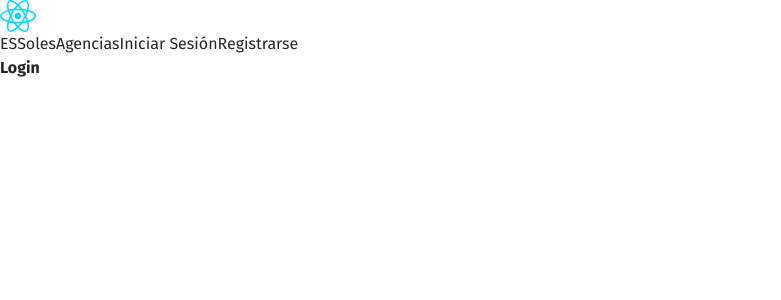
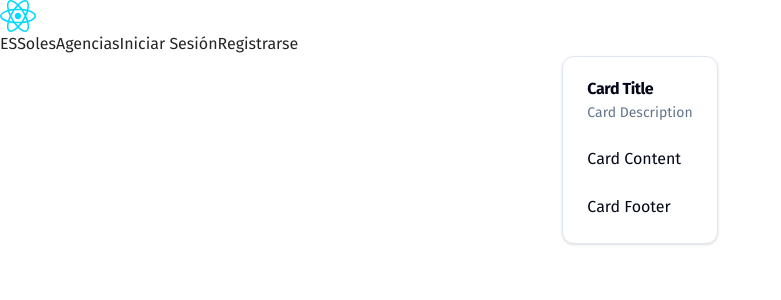
Before and after one commit to heblopez/front-explora-peru, a React (Vite) app: page /login in a window 1280 px wide. Shown: the top 300 px of the page, without its empty margins (0-781 px from the left). Built offline with nearby package versions, Linux system fonts and the light colour scheme.

Commit message:
feat: :sparkles: Added Login Page

```diff
--- a/src/pages/Login.tsx
+++ b/src/pages/Login.tsx
@@ -1,5 +1,29 @@
+import {
+  Card,
+  CardHeader,
+  CardContent,
+  CardDescription,
+  CardTitle,
+  CardFooter
+} from '@/components/ui/card'
+
 function Login() {
-  return <h1>Login</h1>
+  return (
+    <main className='flex justify-center'>
+      <Card>
+        <CardHeader>
+          <CardTitle>Card Title</CardTitle>
+          <CardDescription>Card Description</CardDescription>
+        </CardHeader>
+        <CardContent>
+          <p>Card Content</p>
+        </CardContent>
+        <CardFooter>
+          <p>Card Footer</p>
+        </CardFooter>
+      </Card>
+    </main>
+  )
 }
 
 export default Login
```
